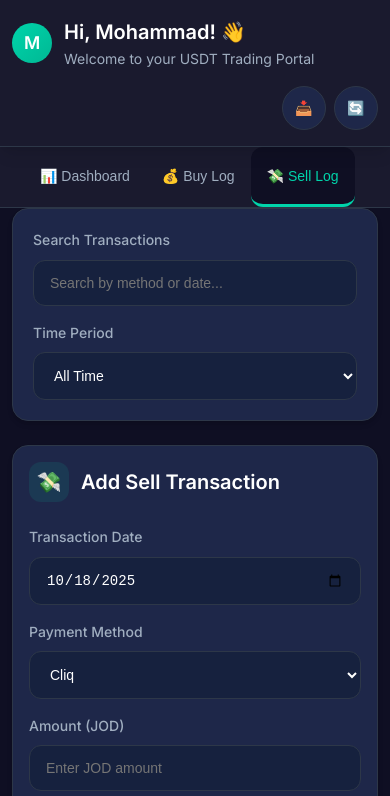
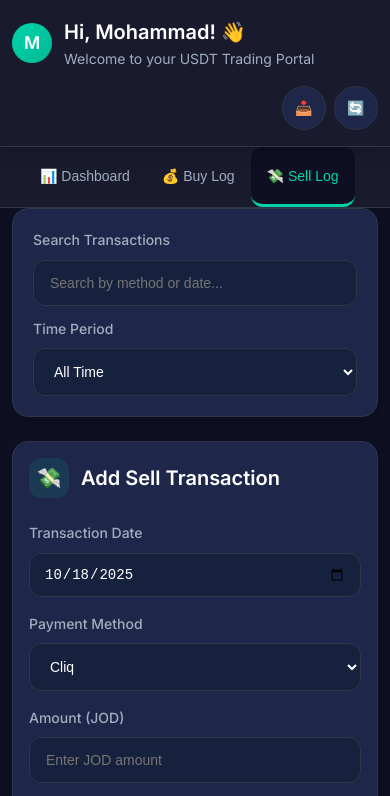
Before and after one commit to mhmmadtbaishat-95/USDTtrader, a plain HTML site: page index.html in a window 390 px wide. Both pictures are taken after a click on the button "💸 Sell Log". Shown: the top 796 px of the page. Drawn offline with nearby package versions, Linux system fonts and the light colour scheme.

Commit message:
fix profit value and date picker width

```diff
--- a/index.html
+++ b/index.html
@@ -249,6 +249,14 @@
             font-size: 0.875rem;
             transition: all 0.2s ease;
             min-height: 44px;
+            box-sizing: border-box;
+        }
+
+        /* Fix date picker width on mobile */
+        input[type="date"] {
+            max-width: 100%;
+            overflow: hidden;
+            text-overflow: ellipsis;
         }
 
         input:focus,
@@ -655,6 +663,30 @@
             .form-card,
             .chart-card {
                 padding: 1rem;
+            }
+
+            /* Fix date picker on mobile */
+            input[type="date"] {
+                width: 100%;
+                max-width: 100%;
+                min-width: 0;
+                font-size: 0.875rem;
+                padding: 0.75rem 0.875rem;
+            }
+
+            .form-group {
+                width: 100%;
+                min-width: 0;
+            }
+
+            .filters-row {
+                flex-direction: column;
+                gap: 0.75rem;
+            }
+
+            .filter-group {
+                min-width: 0;
+                width: 100%;
             }
         }
     </style>
@@ -1114,17 +1146,21 @@
         }
 
         function calculateProfit(sell) {
-            // For sell transactions, we need to account for the total 0.4% fee
-            // (0.2% on buy + 0.2% on sell)
-            const sellMetrics = calculateMetrics(sell.jodAmount, sell.sellPrice, sell.transferCost);
-            const buyMetrics = calculateMetrics(sell.jodAmount, sell.manualBuyPrice, 0);
-
-            // Calculate the effective USDT amount after total fees (0.4%)
+            // Calculate profit based on the actual trading logic
+            // You buy JOD amount worth of USDT, then sell that USDT
+            // Profit = (Sell JOD - Buy JOD) after fees
+
+            const buyUsdtAmount = sell.jodAmount / sell.manualBuyPrice; // USDT received when buying
+            const sellJodAmount = buyUsdtAmount * sell.sellPrice; // JOD received when selling USDT
+
+            // Apply 0.4% total fee (0.2% on buy + 0.2% on sell) to the sell amount
             const totalFeeRate = 0.004; // 0.4% total fee
-            const effectiveUsdtAmount = sellMetrics.usdtAmount * (1 - totalFeeRate);
-            const effectiveJodValue = effectiveUsdtAmount * sell.manualBuyPrice;
-
-            return sellMetrics.net - effectiveJodValue;
+            const effectiveSellJodAmount = sellJodAmount * (1 - totalFeeRate);
+
+            // Calculate profit in JOD
+            const profitJod = effectiveSellJodAmount - sell.jodAmount;
+
+            return profitJod;
         }
 
         // Filter data
```
